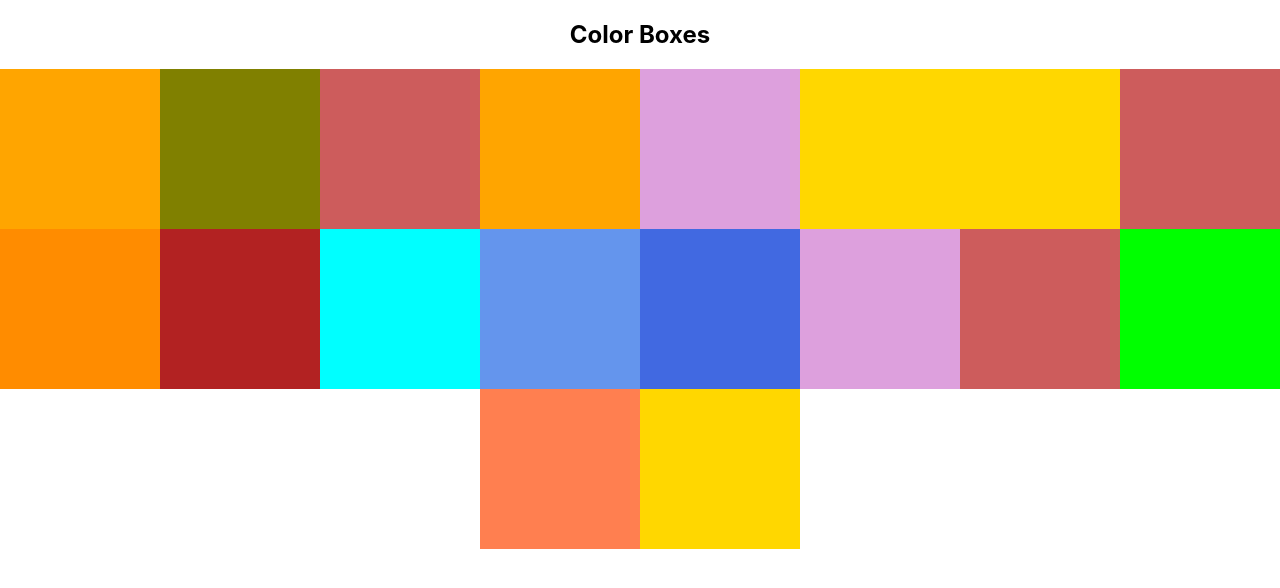
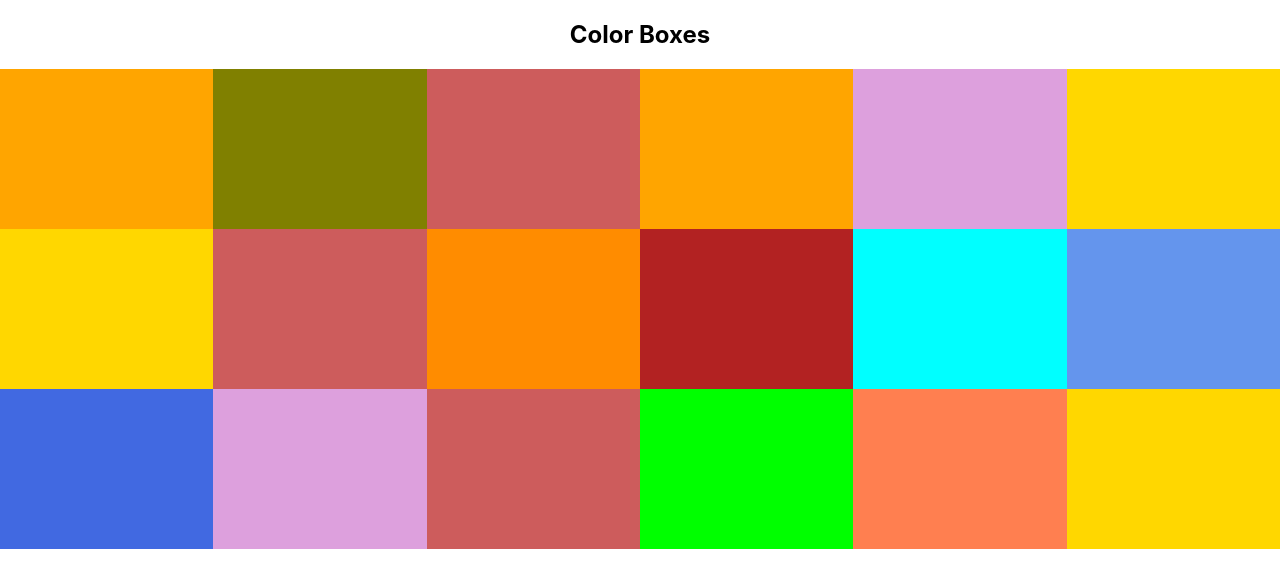
Before and after one commit to Boolean-Operator/Color-Boxes, a React (Create React App) app: page / in a window 1280 px wide. Shown: the top 588 px of the page. Built offline with nearby package versions, Linux system fonts and the light colour scheme.

Commit message:
switch to grid-test remote

```diff
--- a/src/ColorBoxContainer.css
+++ b/src/ColorBoxContainer.css
@@ -2,15 +2,15 @@
   display: block;
 }
 .ColorBoxContainer-Board {
-  display: flex;
+  /* display: flex;
   flex-wrap: wrap;
   justify-content: center;
   align-items: center;
-  flex: 1;
-  /* display: grid;
+  flex: 1; */
+  display: grid;
   grid-template-rows: repeat(3, 1fr);
   grid-template-columns: repeat(6,1fr);
   align-items: stretch;
-  justify-items: stretch; */
+  justify-items: stretch;
 
 }
```
